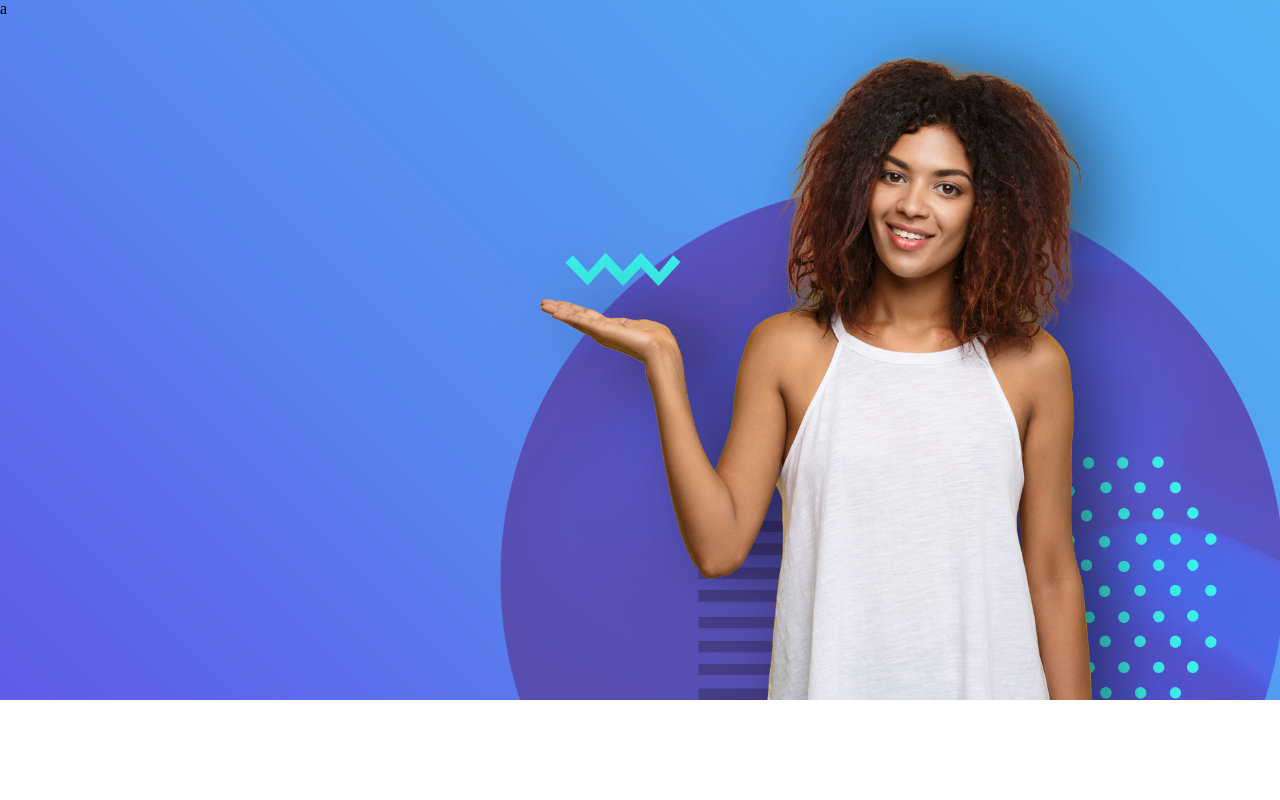
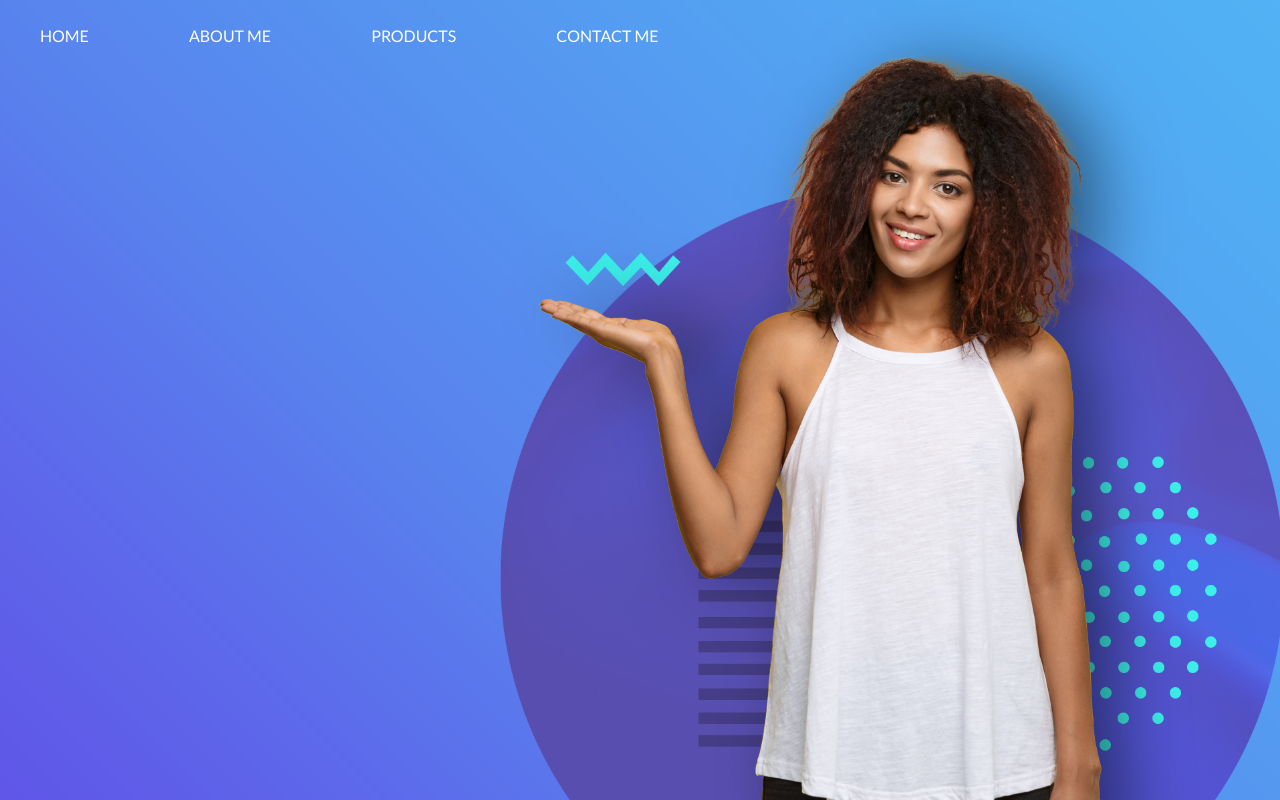
Before and after one commit to ojhernandezc/frontend, a plain HTML site: page quiz/design/index.html in a window 1280 px wide. Drawn offline with Linux system fonts and the light colour scheme.

Commit message:
Agregando menu

```diff
--- a/quiz/design/index.html
+++ b/quiz/design/index.html
@@ -6,11 +6,17 @@
     <meta http-equiv="X-UA-Compatible" content="ie=edge">
     <title>Portfolio</title>
     <link rel="stylesheet" href="./styles.css" type="text/css">
+    <link href="https://fonts.googleapis.com/css?family=Lato&display=swap" rel="stylesheet">
 </head>
 <body>
     <div class="header-container">
         <nav>
-a
+            <ul>
+                <li>HOME</li>
+                <li>ABOUT ME</li>
+                <li>PRODUCTS</li>
+                <li>CONTACT ME</li>
+            </ul>
         </nav>
         <header>
 
--- a/quiz/design/styles.css
+++ b/quiz/design/styles.css
@@ -1,11 +1,29 @@
 body{
     margin: 0px;
-    height: 100vh;
 }
 
 .header-container {
-    height: 700px;
+    height: 100vh;
     width: 100vw;
     background-image: url(./portfolio.png);
     background-size: cover;
 }
+
+.header-container nav{
+    font-family: 'Lato', sans-serif;
+}
+
+.header-container nav ul{
+    margin: 0px;
+    list-style: none;
+    display: flex;
+    flex-direction: row;
+    align-items: center;
+    height: 70px;
+}
+
+.header-container nav li{
+    color: white;
+
+    padding-right: 100px;
+}
```
